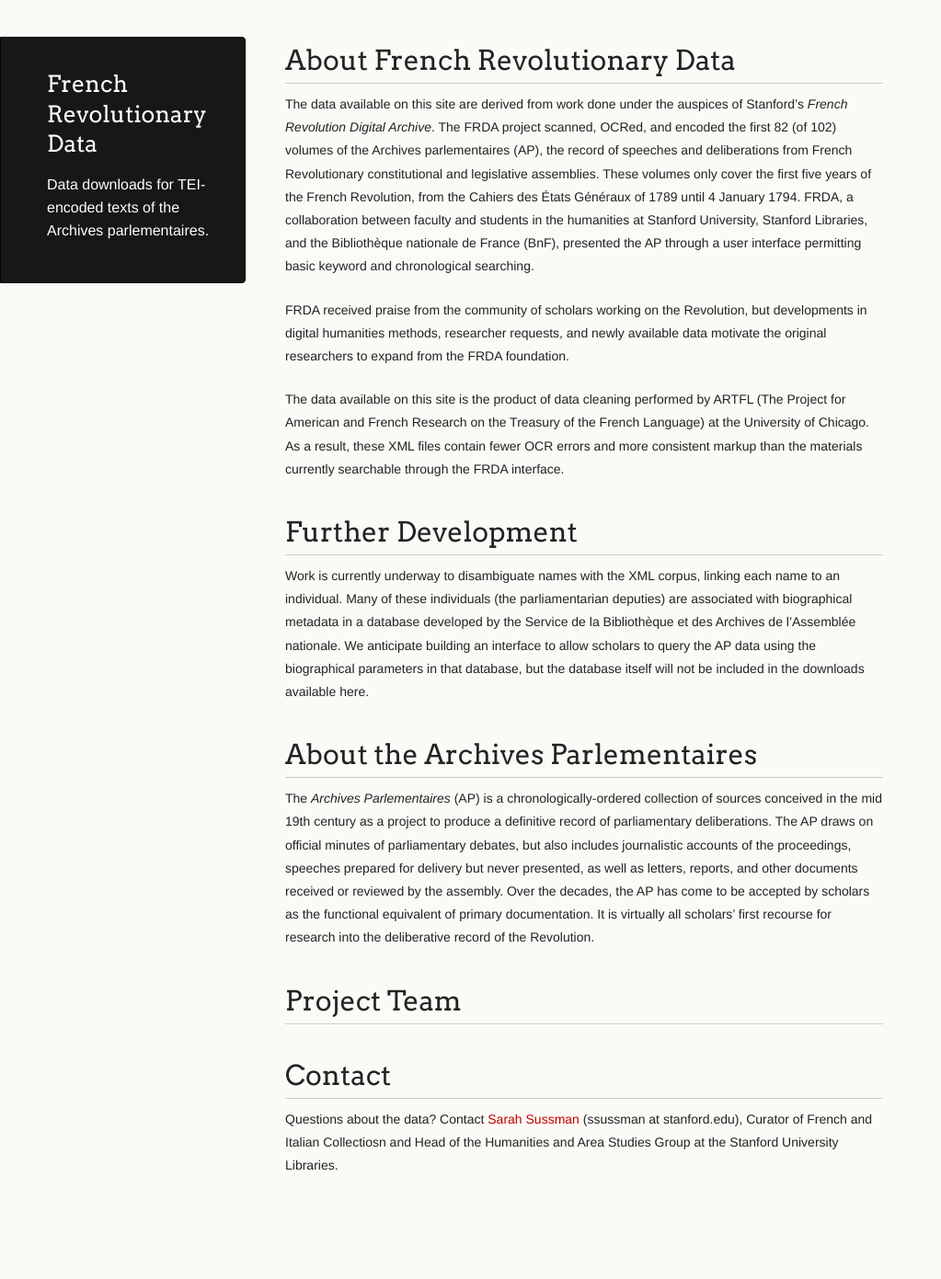
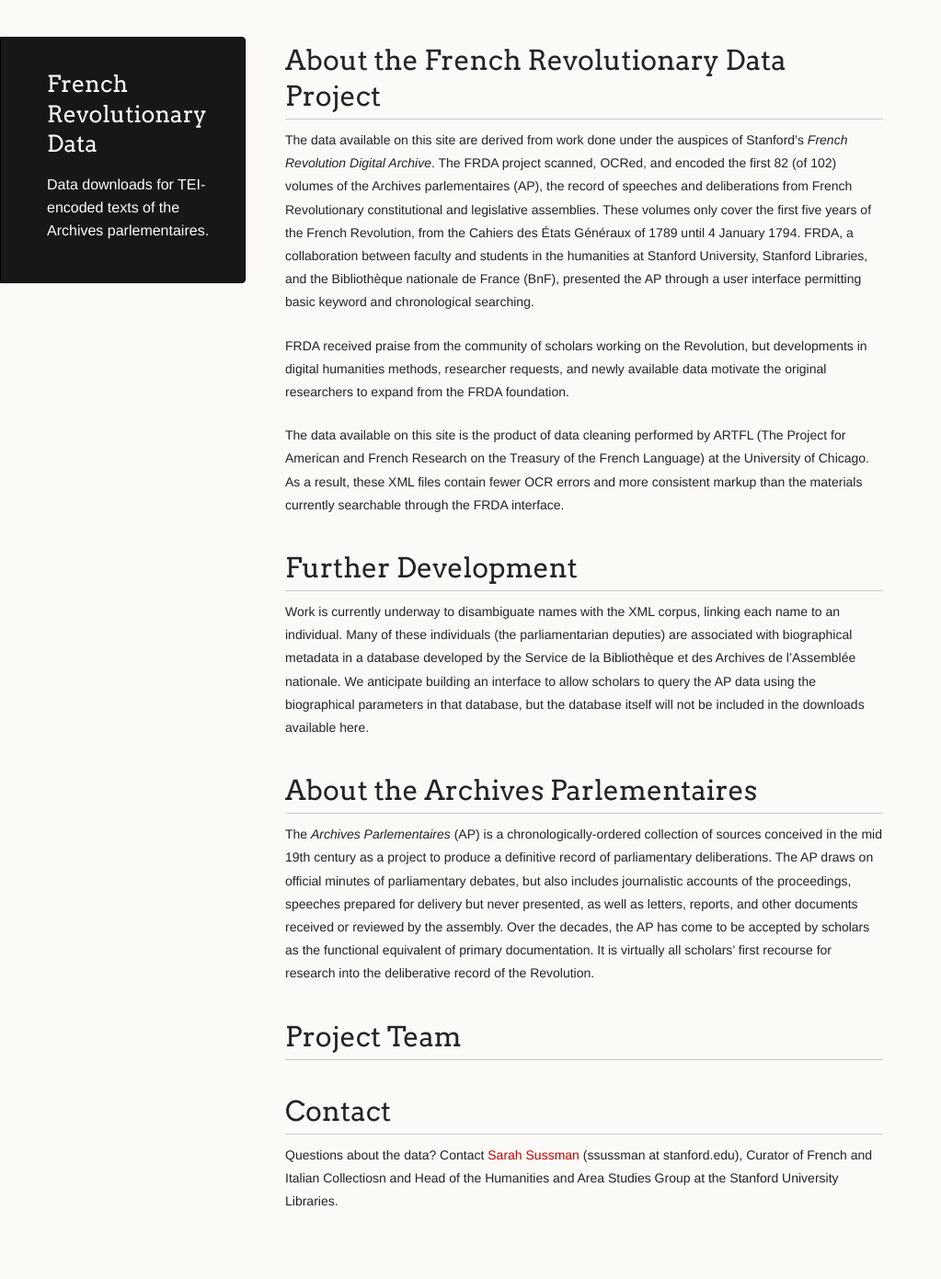
Before and after one commit to frenchrevdata/frenchrevdata.github.io, a Jekyll site: the page built from index.md, in a window 1280 px wide. Shown: the whole page at 92% size, without its empty margins (0-1023 px from the left). Built offline with Jekyll 4.4.1, drawn with Linux system fonts in a browser that asks for light colours; our own code applies the rules of GitHub Pages for plain Markdown files; before the commit the page ends 1352 px from its top, so only the background shows below that.

Commit message:
Update index.md

```diff
--- a/index.md
+++ b/index.md
@@ -2,7 +2,7 @@
 layout: default
 ---
 
-# About French Revolutionary Data
+# About the French Revolutionary Data Project
 The data available on this site are derived from work done under the auspices of Stanford’s _French Revolution Digital Archive_. The FRDA project scanned, OCRed, and encoded the first 82 (of 102) volumes of the Archives parlementaires (AP), the record of speeches and deliberations from French Revolutionary constitutional and legislative assemblies. These volumes only cover the first five years of the French Revolution, from the Cahiers des États Généraux of 1789 until 4 January 1794. FRDA, a collaboration between faculty and students in the humanities at Stanford University, Stanford Libraries, and the Bibliothèque nationale de France (BnF), presented the AP through a user interface permitting basic keyword and chronological searching.
 
 FRDA received praise from the community of scholars working on the Revolution, but developments in digital humanities methods, researcher requests, and newly available data motivate the original researchers to expand from the FRDA foundation.
```
